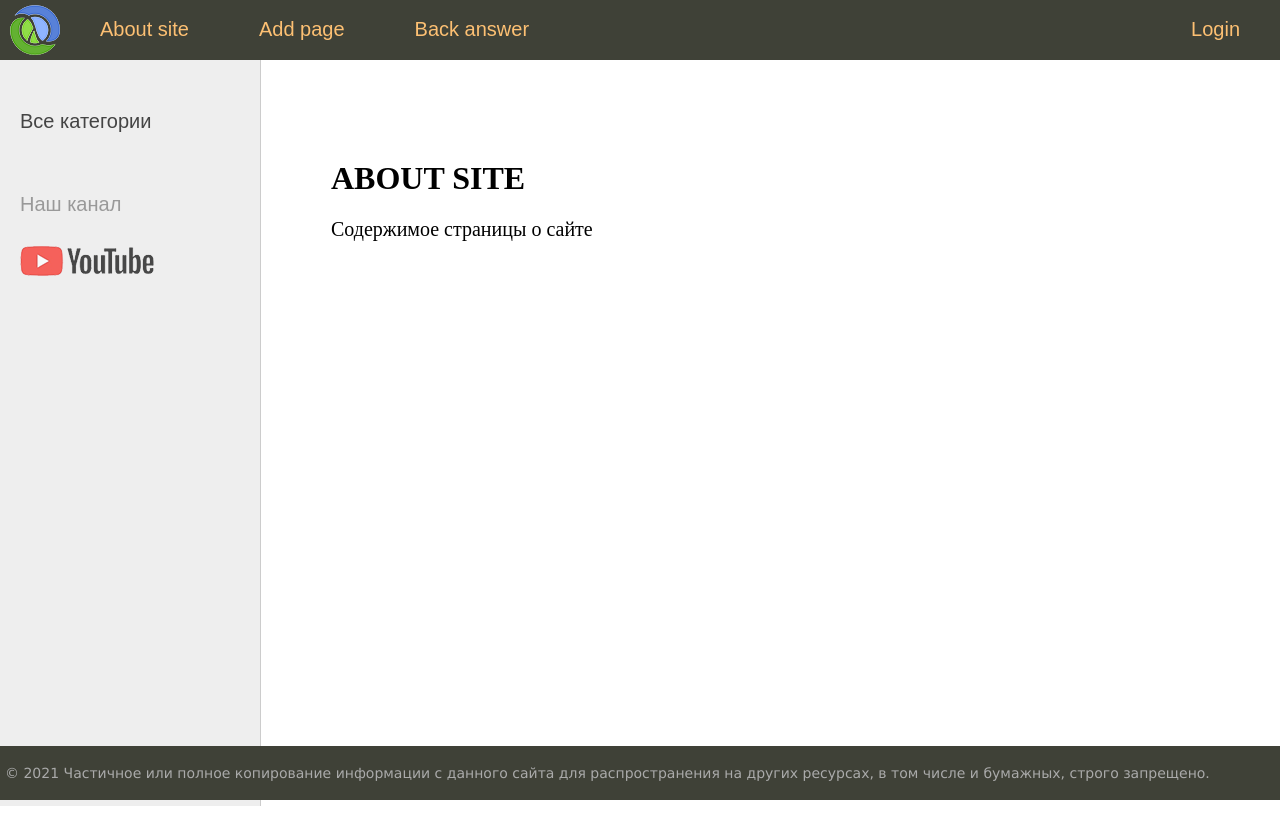
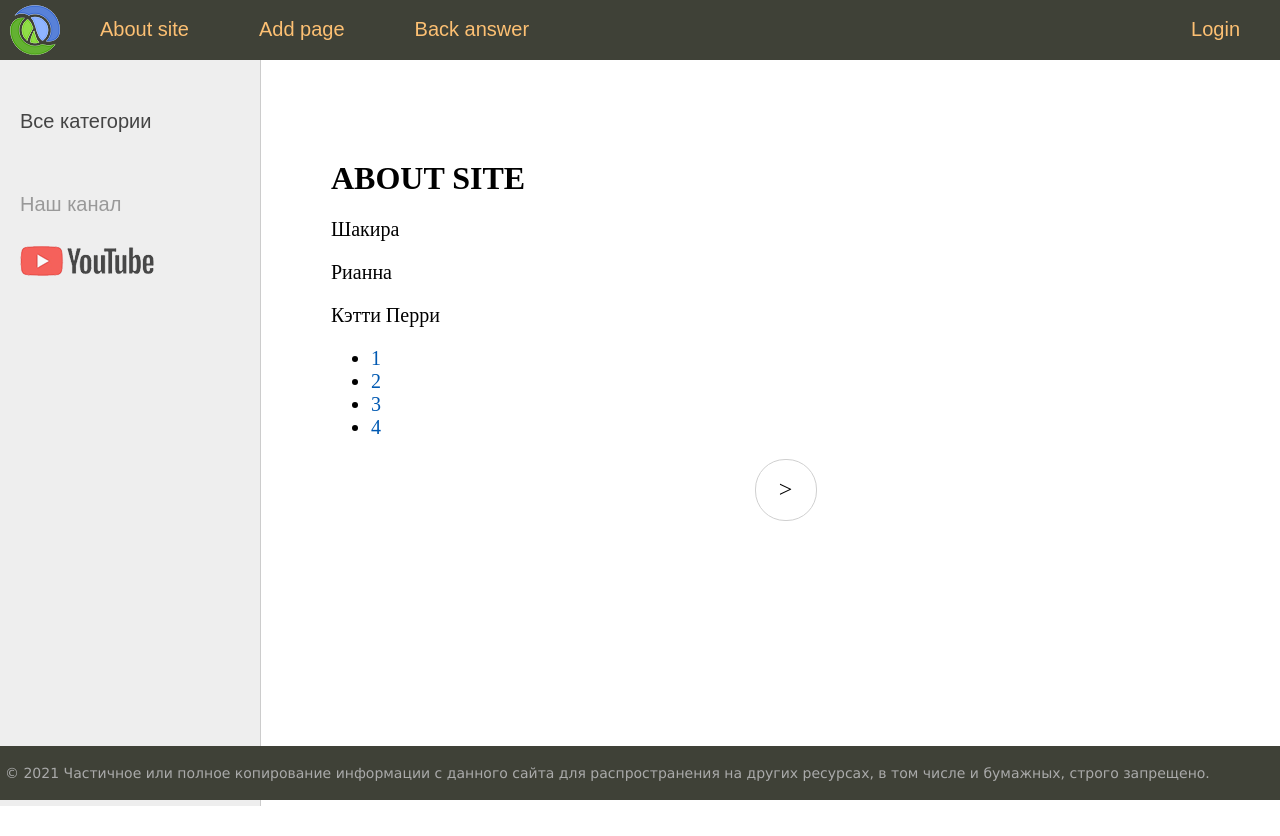
Before and after one commit to Theones777/Django_test, a Django app: page /about/ in a window 1280 px wide. Run offline with Django 4.2, Linux system fonts and the light colour scheme; data comes from the database, SQL or seed files in the repository.

Commit message:
pagination

```diff
--- a/testsite/women/static/women/css/styles.css
+++ b/testsite/women/static/women/css/styles.css
@@ -390,3 +390,41 @@
     min-width: 200px;
     font-size: 16px;
 }
+
+.list-pages {
+	text-align: center;
+	margin: 0 0 20px 0;
+}
+.list-pages ul {
+	margin: 20px 0 0 0;
+	padding: 0;
+	list-style: none;
+}
+.list-pages ul li {
+	display: inline-block;
+	margin: 0 20px 0 0;
+}
+.list-pages a {
+	color: #000;
+	font-size: 24px;
+	text-decoration: none;
+}
+.list-pages .page-num, .page-num-selected {
+	display: inline-block;
+	width: 60px;
+	height: 44px;
+	padding: 16px 0 0 0;
+	border: 1px solid #d0d0d0;
+	border-radius: 30px;
+}
+.list-pages .page-num:hover {
+	box-shadow: 3px 3px 1px #d0d0d0;
+}
+.list-pages .page-num-selected {
+	border: none;
+	color: #000;
+	font-size: 20px;
+}
+.list-pages .page-num-selected:hover {
+	box-shadow: none;
+}
--- a/testsite/women/templates/women/about.html
+++ b/testsite/women/templates/women/about.html
@@ -2,5 +2,19 @@
 
 {% block content %}
 <h1>{{title}}</h1>
-<p>Содержимое страницы о сайте
+
+{% for contact in page_obj %}
+<p>{{ contact }}</p>
+{% endfor %}
+
+<nav>
+    <ul>
+        {% for p in page_obj.paginator.page_range %}
+        <li>
+            <a href="?page={{ p }}">{{ p }}</a>
+        </li>
+        {% endfor %}
+    </ul>
+</nav>
+
 {% endblock %}
--- a/testsite/women/templates/women/base.html
+++ b/testsite/women/templates/women/base.html
@@ -66,6 +66,34 @@
 	<div class="content-text">
 {% block content %}
 {% endblock %}
+{% if page_obj.has_other_pages %}
+<nav class="list-pages">
+    <ul>
+{% if page_obj.has_previous %}
+	<li class="page-num">
+		<a href="?page={{ page_obj.previous_page_number }}">&lt;</a>
+	</li>
+{% endif %}
+
+        {% for p in paginator.page_range %}
+		{% if page_obj.number == p %}
+		<li class="page-num page-num-selected">{{ p }}</li>
+		{% elif p >= page_obj.number|add:-2 and p <= page_obj.number|add:2 %}
+        <li class="page-num">
+            <a href="?page={{ p }}">{{ p }}</a>
+        </li>
+		{% endif %}
+        {% endfor %}
+
+{% if page_obj.has_next %}
+	<li class="page-num">
+		<a href="?page={{ page_obj.next_page_number }}">&gt;</a>
+	</li>
+{% endif %}
+
+    </ul>
+</nav>
+{% endif %}
 	</div>
 <!-- Конец блока контента -->
 
--- a/testsite/women/utils.py
+++ b/testsite/women/utils.py
@@ -9,6 +9,8 @@
 
 
 class DataMixin:
+    paginate_by = 2
+
     def get_user_context(self, **kwargs):
         context = kwargs
         cats = Category.objects.annotate(Count('women'))
--- a/testsite/women/views.py
+++ b/testsite/women/views.py
@@ -1,4 +1,5 @@
 from django.contrib.auth.decorators import login_required
+from django.core.paginator import Paginator
 from django.shortcuts import render, get_object_or_404, redirect
 from django.http import HttpResponse, HttpResponseNotFound, Http404
 from django.urls import reverse_lazy
@@ -36,7 +37,12 @@
 
 # @login_required   # 403 access denied
 def about(request):  # HttpRequest
-    return render(request, 'women/about.html', {'menu': menu,
+    contact_list = Women.objects.all()
+    paginator = Paginator(contact_list, 3)
+    page_number = request.GET.get('page')
+    page_obj = paginator.get_page(page_number)
+    return render(request, 'women/about.html', {'page_obj': page_obj,
+                                                'menu': menu,
                                                 'title': 'ABOUT SITE'})
 
 
```
